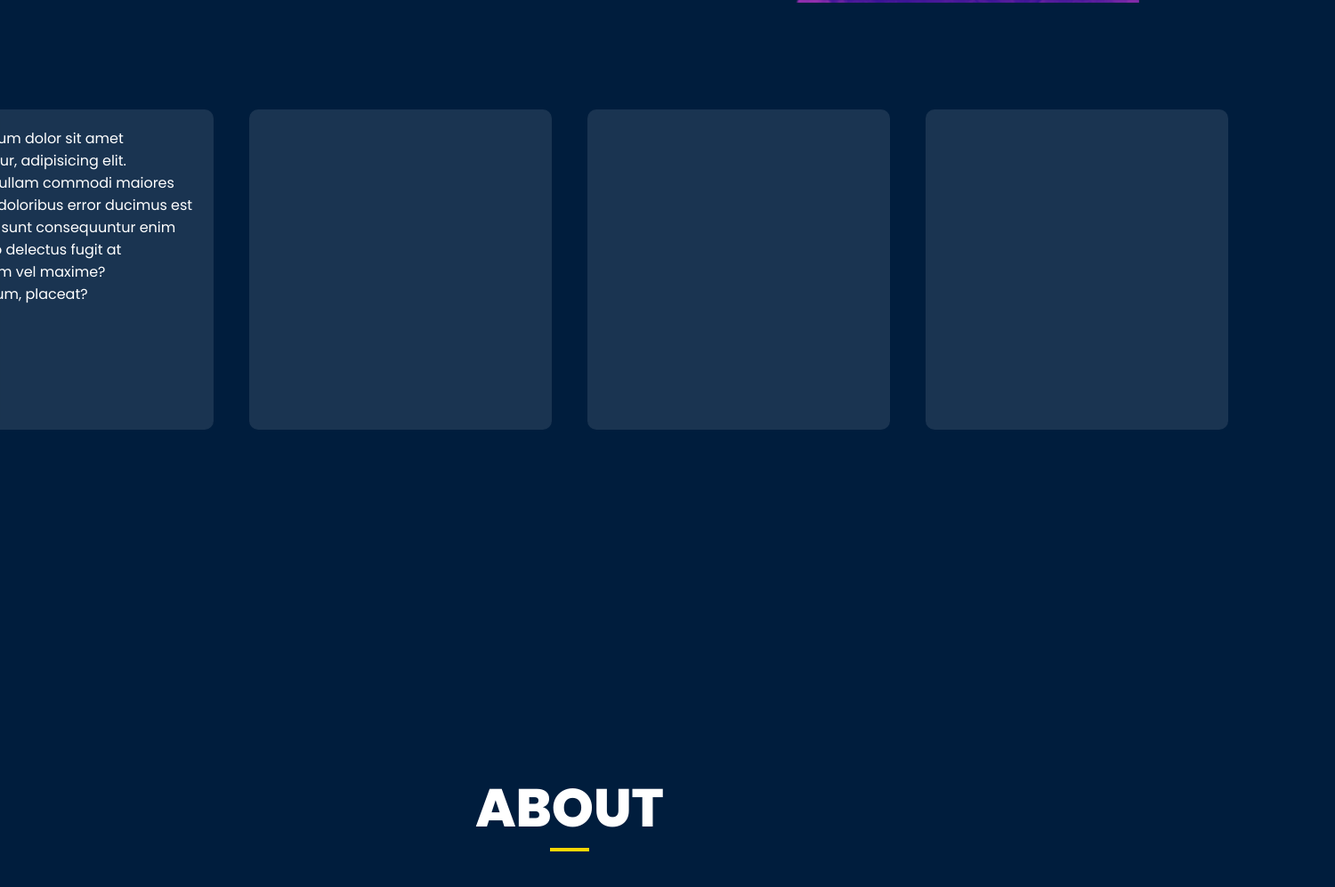
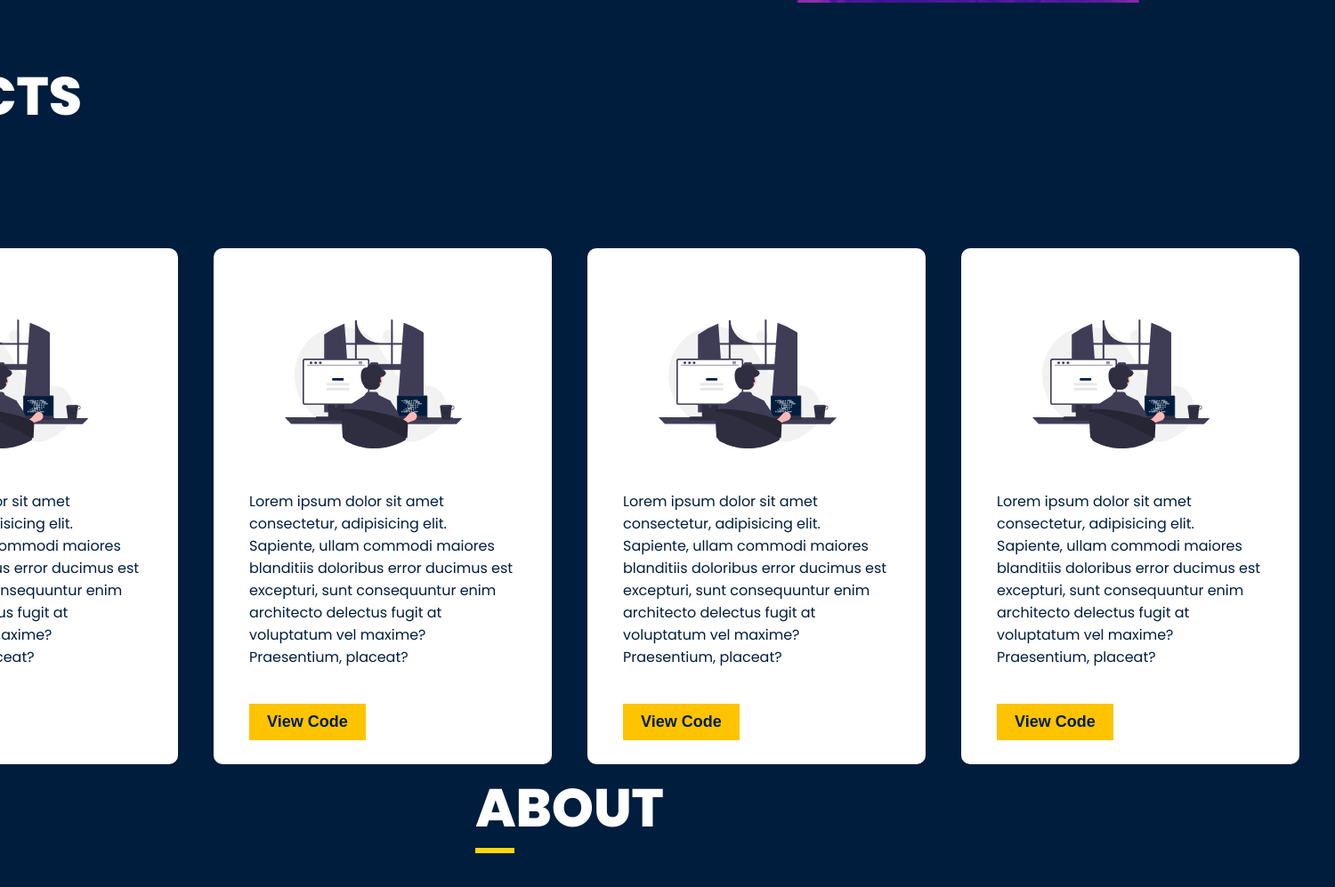
Before and after one commit to ajcanalija/personal-website, a plain HTML site: page index.html in a window 1280 px wide. Shown: the part 797-1794 px from the top of the page at 89% size, 1500 px wide, since content can reach past the window. Drawn offline with Linux system fonts and the light colour scheme.

Commit message:
projects section 80% done. May need styling changes

```diff
--- a/index.html
+++ b/index.html
@@ -33,12 +33,41 @@
 
         </section>-->
         <section class="section projects" id="projects">
+            <div class="section-header">
+                <h3>PROJECTS</h3>
+                <hr>
+            </div>
             <div class="projects-container">
-                <div class="project-tile">Lorem ipsum dolor sit amet consectetur, adipisicing elit. Sapiente, ullam commodi maiores blanditiis doloribus error ducimus est excepturi, sunt consequuntur enim architecto delectus
-                    fugit at voluptatum vel maxime? Praesentium, placeat?</div>
-                <div class="project-tile"></div>
-                <div class="project-tile"></div>
-                <div class="project-tile"></div>
+                <div class="project-tile">
+                    <img class="project-icon" src="/project-icon.svg">
+                    <p>
+                        Lorem ipsum dolor sit amet consectetur, adipisicing elit. Sapiente, ullam commodi maiores blanditiis doloribus error ducimus est excepturi, sunt consequuntur enim architecto delectus
+                        fugit at voluptatum vel maxime? Praesentium, placeat?
+                    </p>
+                    <button class="btn project-btn">View Code</button>
+                </div>
+                <div class="project-tile">
+                    <img class="project-icon" src="/project-icon.svg">
+                    <p>
+                        Lorem ipsum dolor sit amet consectetur, adipisicing elit. Sapiente, ullam commodi maiores blanditiis doloribus error ducimus est excepturi, sunt consequuntur enim architecto delectus
+                        fugit at voluptatum vel maxime? Praesentium, placeat?
+                    </p>
+                    <button class="btn project-btn">View Code</button>
+                </div><div class="project-tile">
+                    <img class="project-icon" src="/project-icon.svg">
+                    <p>
+                        Lorem ipsum dolor sit amet consectetur, adipisicing elit. Sapiente, ullam commodi maiores blanditiis doloribus error ducimus est excepturi, sunt consequuntur enim architecto delectus
+                        fugit at voluptatum vel maxime? Praesentium, placeat?
+                    </p>
+                    <button class="btn project-btn">View Code</button>
+                </div><div class="project-tile">
+                    <img class="project-icon" src="/project-icon.svg">
+                    <p>
+                        Lorem ipsum dolor sit amet consectetur, adipisicing elit. Sapiente, ullam commodi maiores blanditiis doloribus error ducimus est excepturi, sunt consequuntur enim architecto delectus
+                        fugit at voluptatum vel maxime? Praesentium, placeat?
+                    </p>
+                    <button class="btn project-btn">View Code</button>
+                </div>
             </div>
         </section>
         <section class="section about">
--- a/style.css
+++ b/style.css
@@ -95,7 +95,7 @@ h1, p{
     margin: 0;
 }
 
-p{
+.hero-p{
     font-size: 24px;
 
 }
@@ -122,35 +122,62 @@ p{
     padding: 100px 20px;
 }
 .project-tile{
-    background-color: rgba(255,255,255, 0.1);
+    background-color: rgba(255,255,255, 1);
     width: 300px;
-    padding: 20px;
+    height: 500px;
+    padding: 40px;
     margin: 20px;
     border-radius: 10px;
+    color: #001D3D;
 }
 
 .project-tile:hover{
-    background-color: rgba(255,255,255, 0.5);
     transition: 0.5s;
     transform: scale(1.1);
 }
+
+.project-icon{
+    width: 200px;
+    padding: 40px;
+}
+
+.project-btn{
+    background-color: #ffc300;
+    color:#001D3D;
+    font-size: 18px;
+    font-weight: 600;
+    border: none;
+    padding: 10px 20px;
+    margin: 40px 0px;
+}
+
+/* SECTION HEADER */
 .section-header{
     display: flex;
     flex-direction: column;
     align-items: flex-start;
     justify-content: flex-start;
 }
-/*ABOUT SECTION*/
+
 h3{
     font-size: 60px;
     margin-bottom:0;
 
 }
 hr{
+    position: relative;
+    background: gold ;
+    height: 2px;
     border:2px solid gold;
-    margin-top:0;
+    margin:0;
     width: 40px;
+    align-self: flex-start;
+
 }
+
+
+/*ABOUT SECTION*/
+
 
 /*FOOTER*/
 .footer-p{
```
Also changed, not shown: project-icon.svg (added).
